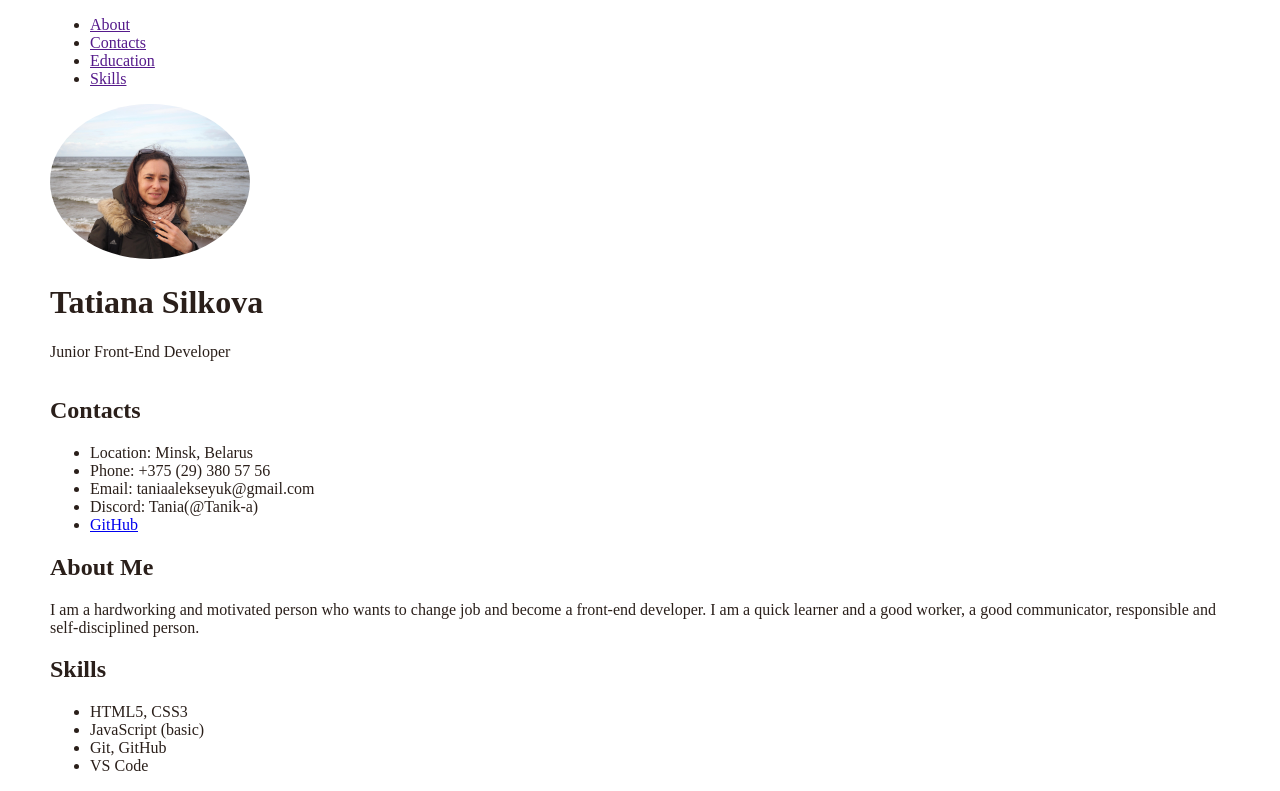
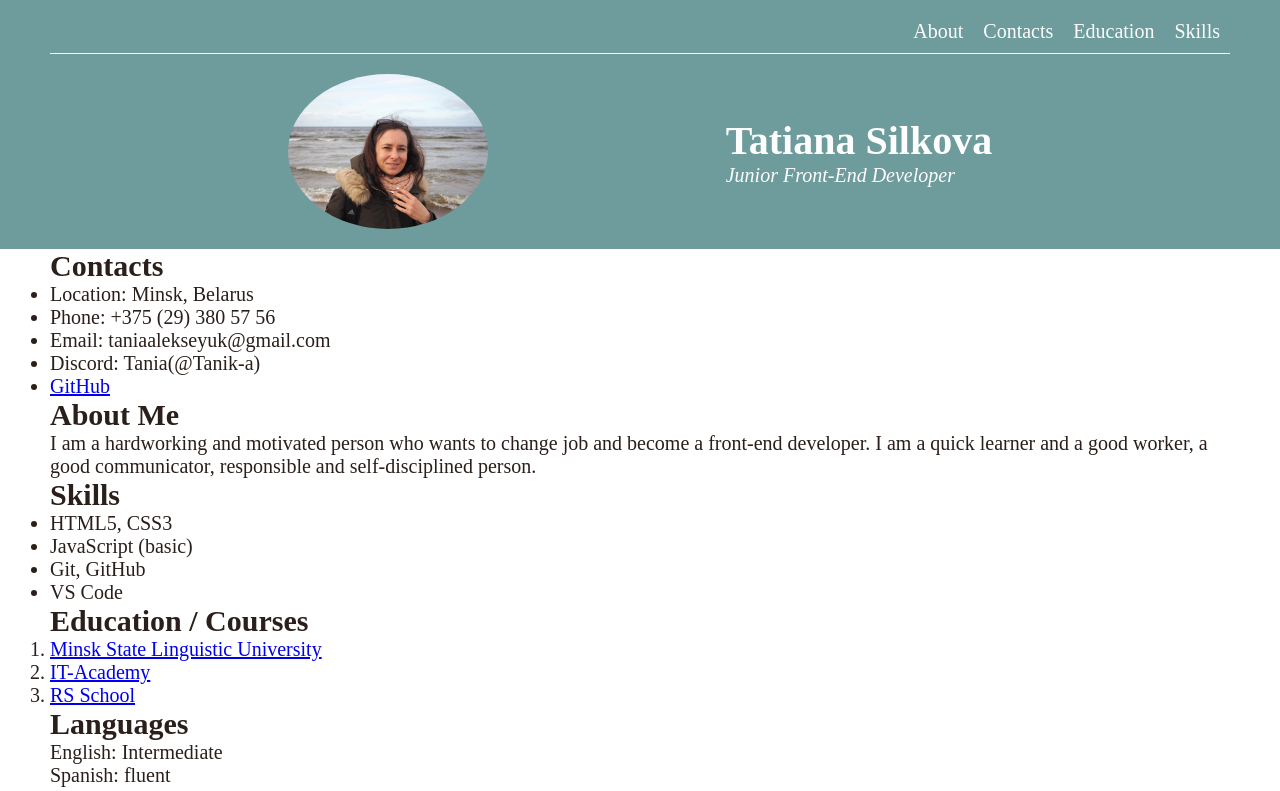
Before and after one commit to Tanik-a/rsschool-cv, a plain HTML site: page index.html in a window 1280 px wide. Shown: the top 791 px of the page. Drawn offline with Linux system fonts and the light colour scheme.

Commit message:
feat: add styles for header

```diff
--- a/index.html
+++ b/index.html
@@ -19,9 +19,13 @@
           <li class="header__item"><a href="" class="header__link">Skills</a></li>
         </ul>
       </nav>
+      <div class="header__inner">
         <img class="header__img" src="assets/img/1.jpg" alt="cv-photo">
+        <div>
           <h1 class="header__title">Tatiana Silkova</h1>
           <p class="header__subtitle">Junior Front-End Developer</p>
+        </div>
+      </div>
     </div>
   </header>
   <main class="main">
--- a/style.css
+++ b/style.css
@@ -1,24 +1,61 @@
 * {
   box-sizing: border-box;
+  margin: 0;
+  padding: 0;
 }
 body{
   min-height: 100vh;
-  margin: 0;
-  padding: 0;
   display: flex;
   flex-direction: column;
   justify-content: space-between;
   color: #2a1f1a;
+  scroll-behavior: smooth;
+  font-size: 20px;
 }
 .container {
   max-width: 1200px;
   margin: 0 auto;
   padding: 0 10px;
 }
+.header{
+  background-color: #6e9b9b;
+  color: #fdfdfd;
+
+  padding: 10px 0 0;
+}
+
+
+.header__list{
+  display: flex;
+  justify-content: flex-end;
+  list-style: none;
+  border-bottom: solid 1px #fdfdfd;
+
+}
+.header__item{
+  padding: 10px;
+}
+.header__link{
+color: inherit;
+text-decoration: none;
+transition: all .5s ease;
+}
+.header__link:hover{
+  color: #e7c9bb;
+}
 .header__img{
   width: 200px;
   height: 155px;
   border-radius: 50%;
+}
+.header__inner{
+  display: flex;
+  justify-content: space-evenly;
+  align-items: center;
+  padding: 20px 0;
+}
+.header__subtitle{
+  font-style: italic;
 }
 .footer{
   background-color: #6e9b9b;
```
Lines whose indentation alone changed are shown as unchanged.
